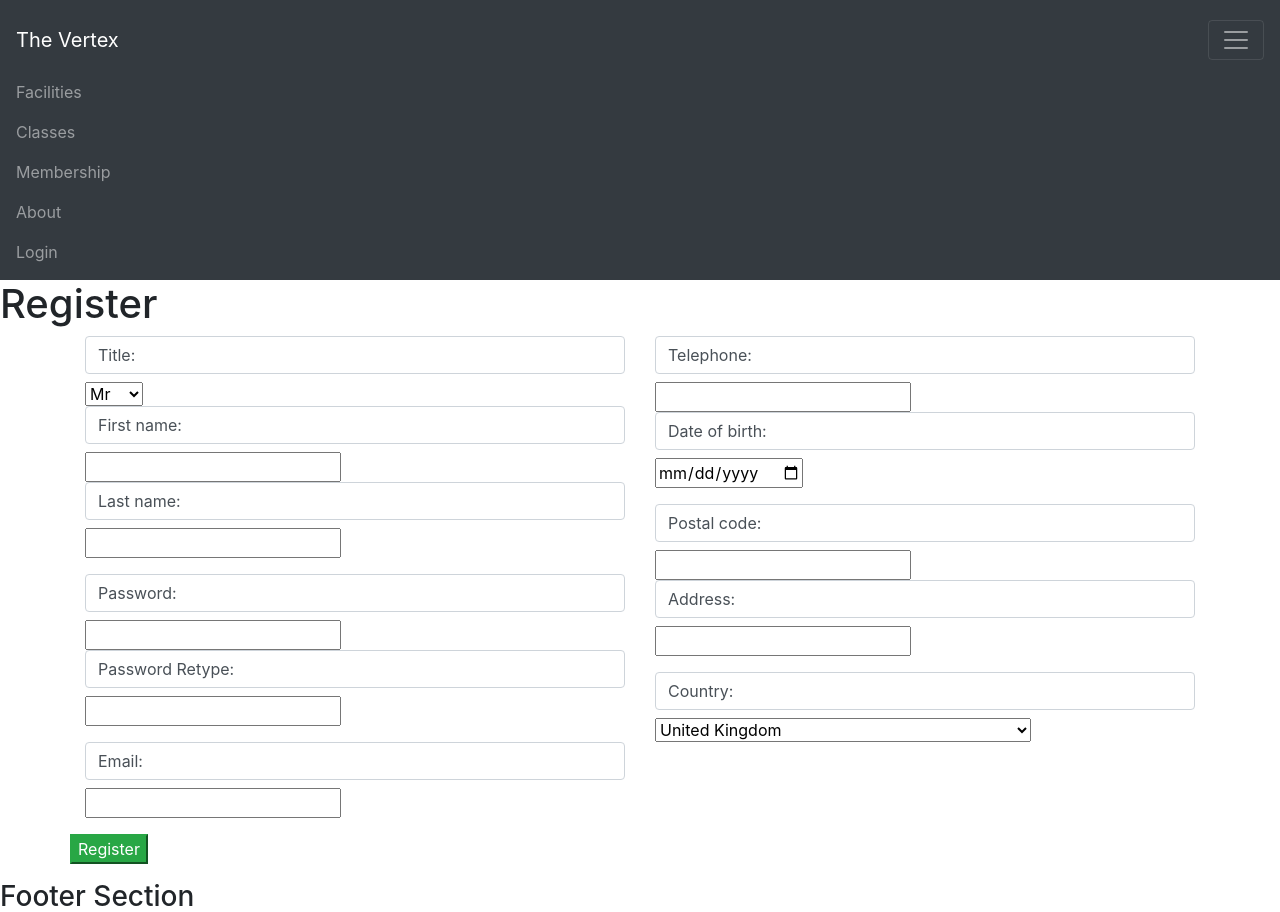
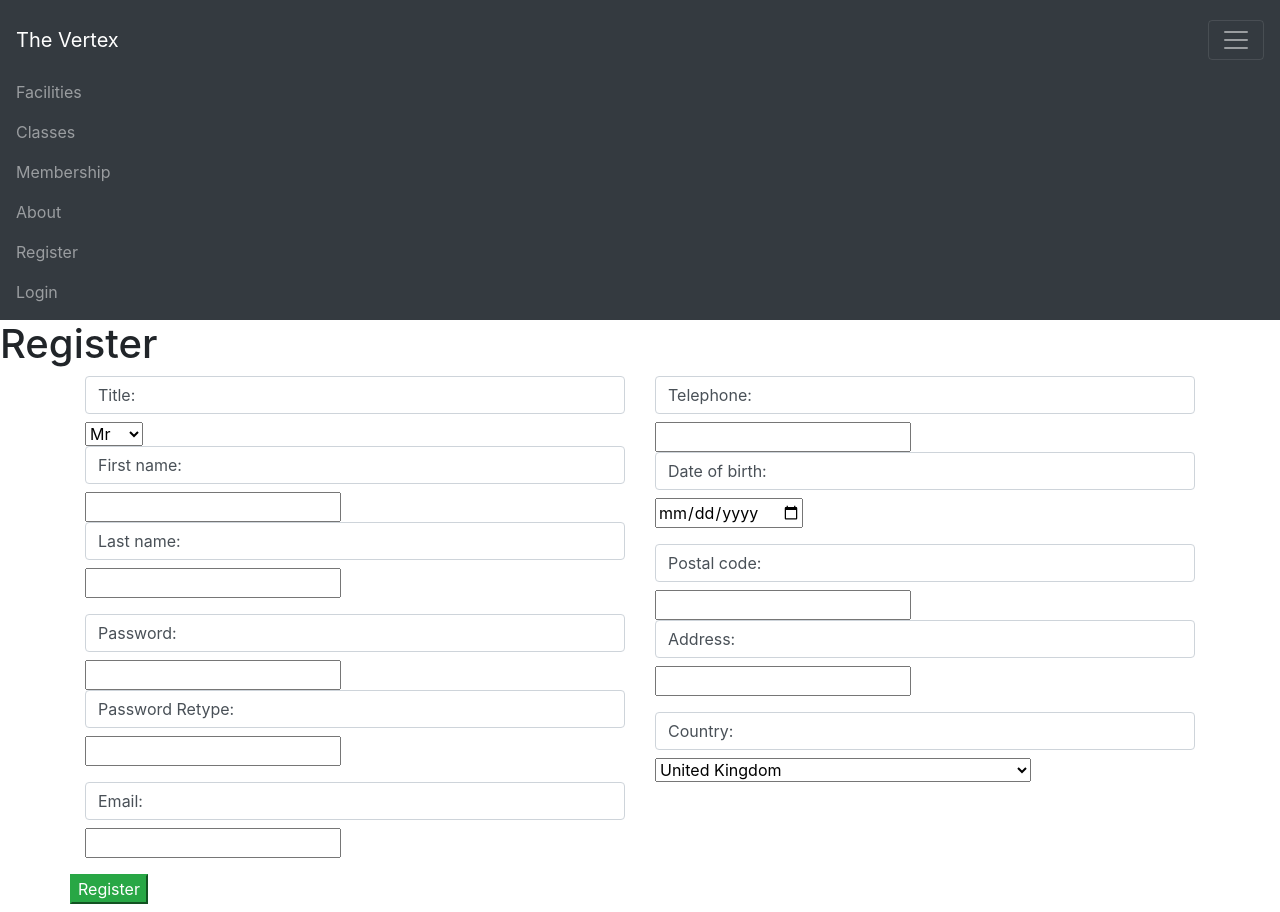
Before and after one commit to jtarbard/Software-Engineering-Project, a Flask app: page /account/register in a window 1280 px wide, after a click that opens the changed part. Shown: the top 912 px of the page. Run offline with Flask 2, Linux system fonts and the light colour scheme; parts of the project's set-up code (start-up, migrations or seed data) failed here and were passed over; some libraries are stand-ins or nearby versions.

Commit message:
Add redirect links to navigation bar. Fix #24.

```diff
--- a/main/templates/includes/_main_layout.html
+++ b/main/templates/includes/_main_layout.html
@@ -30,16 +30,17 @@ as the basic body -->
       <!-- navbar links -->
       <div class="collapse navbar-collapse" id="collapsibleNavbar">
         <ul class="navbar-nav">
-          <li class="nav-item"><a class="nav-link" href="#">Facilities</a></li>
-          <li class="nav-item"><a class="nav-link" href="#">Classes</a></li>
+          <li class="nav-item"><a class="nav-link" href="info/facilities">Facilities</a></li>
+          <li class="nav-item"><a class="nav-link" href="info/classes">Classes</a></li>
             {%  if User %}
-            <li class="nav-item"><a class="nav-link" href="#">About</a></li>
-            <li class="nav-item"><a class="nav-link" href="#">My Account</a></li>
+            <li class="nav-item"><a class="nav-link" href="info/about">About</a></li>
+            <li class="nav-item"><a class="nav-link" href="account/your_account">My Account</a></li>
             <li class="nav-item"><a class="nav-link" href="#">Logout</a></li>
             {% else %}
             <li class="nav-item"><a class="nav-link" href="info/memberships">Membership</a></li>
-            <li class="nav-item"><a class="nav-link" href="#">About</a></li>
-            <li class="nav-item"><a class="nav-link" href="#">Login</a></li>
+            <li class="nav-item"><a class="nav-link" href="info/about">About</a></li>
+            <li class="nav-item"><a class="nav-link" href="account/register">Register</a></li>
+            <li class="nav-item"><a class="nav-link" href="account/login">Login</a></li>
             {% endif %}
         </ul>
       </div>
--- a/main/views/info_view.py
+++ b/main/views/info_view.py
@@ -2,6 +2,7 @@ import flask
 
 blueprint = flask.Blueprint("info", __name__)
 
+
 @blueprint.route("/info/memberships", methods=["GET"])
 def membership_func():
-    return flask.render_template("info/memberships.html")
+    return flask.render_template("/info/memberships.html")
```
